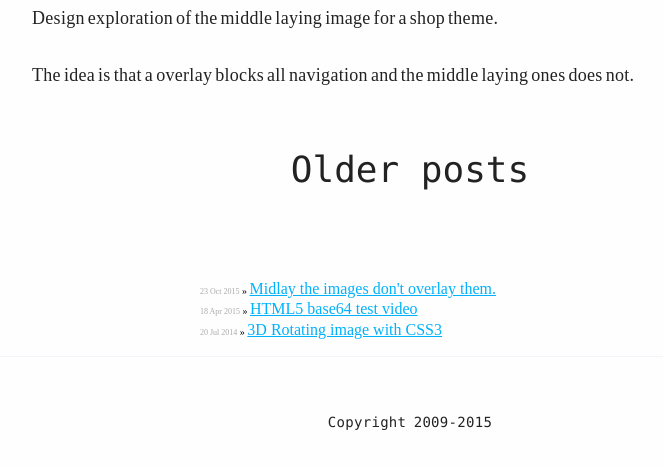
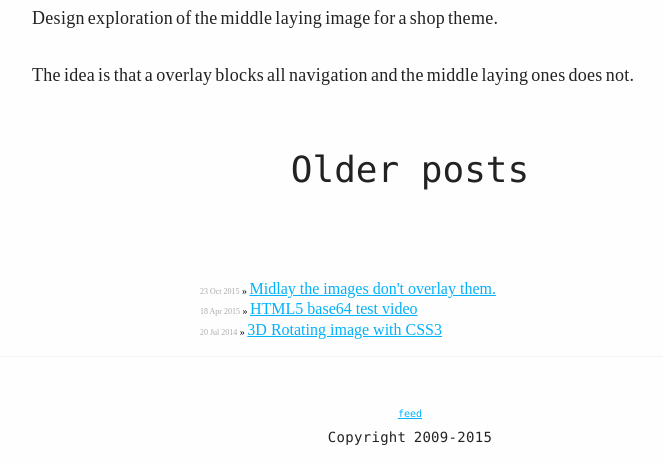
Before and after one commit to musca/koe.github.io, a Jekyll site: the page built from blog/index.html, in a window 1280 px wide and 900 px high, scrolled down 821 px, cut to the strip 434-900 px from the top of the window. Shown: the whole strip, without its empty margins (230-893 px from the left). Built offline with Jekyll 4.4.1, drawn with Linux system fonts in a browser that asks for light colours.

Commit message:
Added link to feed

```diff
--- a/_layouts/blog.html
+++ b/_layouts/blog.html
@@ -54,6 +54,7 @@
       {{ content }}
     </div>
     <footer class="footer more-margin-top more-padding-top content-wrapper">
+      <a href="/feed.xml">feed</a>
       {% include footer.html %}
     </footer>
   </body>
```
